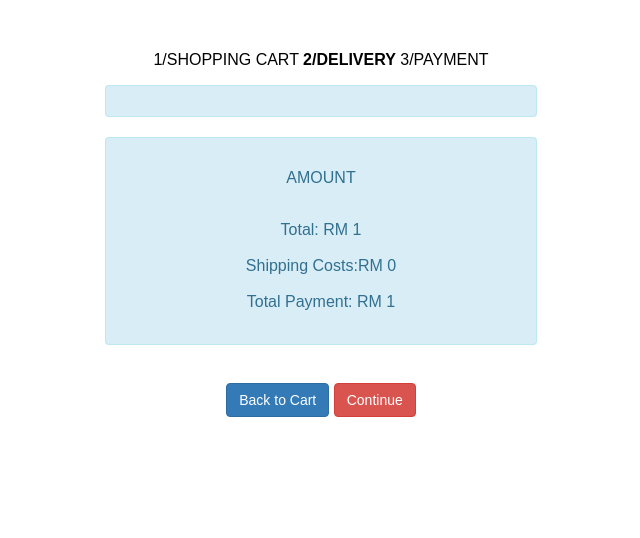
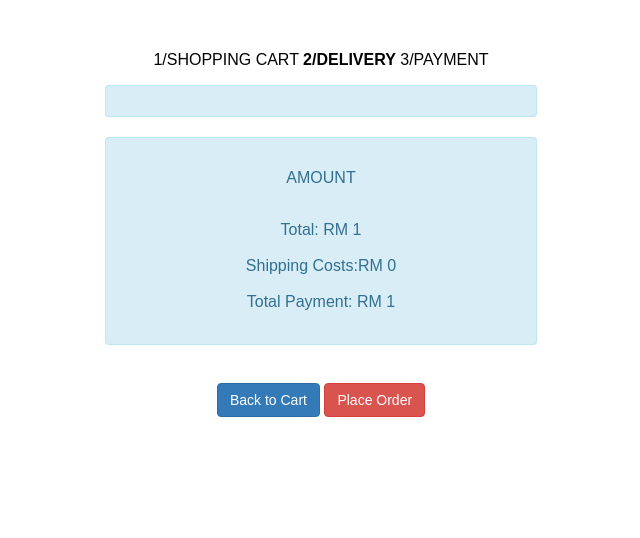
Before and after one commit to yujade01/FYP-PROJECT, a PHP site: page /delivery.php in a window 1280 px wide; the page is wider, and only the part inside the window is pictured. Shown: the part 262-800 px from the top of that part, without its empty margins (319-959 px from the left). Run offline with PHP 8.4, Linux system fonts and the light colour scheme; the visitor is signed in with stand-in values (Sample User, id 1); data that the repository does not hold is empty; some libraries are stand-ins or nearby versions.

Commit message:
change button name to place order

```diff
--- a/delivery.php
+++ b/delivery.php
@@ -107,7 +107,7 @@
             </fieldset><br/>
 
             <a href="cart.php"><input type="button" class="but btn-primary" name="backtocartBtn" value="Back to Cart"></a>
-            <a href="payment.php"><input type="button" class="but btn-danger" name="continueBtn" value="Continue"></a>
+            <a href="payment.php"><input type="button" class="but btn-danger" name="continueBtn" value="Place Order"></a>
     </form>
 
     </body>
```
